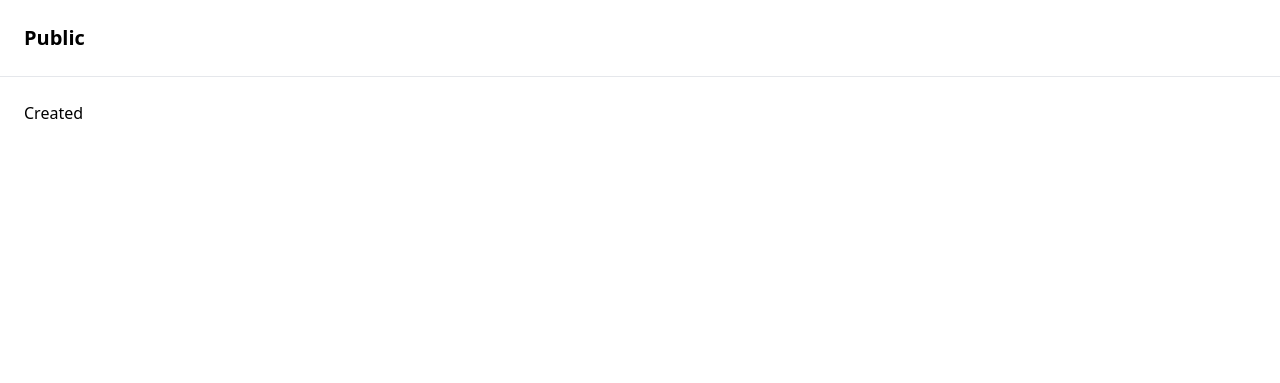
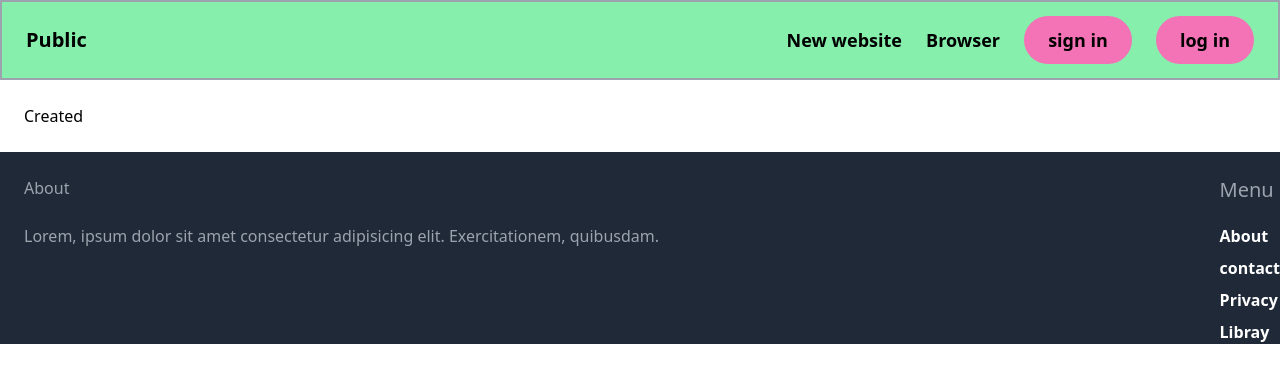
Before and after one commit to Abishake01/python-program, a Django app: page / in a window 1280 px wide. Shown: the top 383 px of the page. Run offline with Django 4.2, Linux system fonts and the light colour scheme; some libraries are stand-ins or nearby versions.

Commit message:
Work start

```diff
--- a/new/heart/templates/core/base.html
+++ b/new/heart/templates/core/base.html
@@ -8,14 +8,37 @@
     <link rel="stylesheet" href="https://cdn.jsdelivr.net/npm/tailwindcss/dist/tailwind.min.css">
 </head>
 <body>
-    <nav class="py-6 px-6 flex justify-between items-center border-b border-gray-200">
+    <nav class="py-6 px-6 flex justify-between items-center border-2 border-gray-400 bg-green-300">
         <a href="/" class="text-xl font-semibold">Public</a>
-    </nav>
+
+    <div class="space-x-5">
+        <a href="#" class="text-lg font-semibold hover:text-blue-600 "  >New website</a>
+        <a href="#"class="text-lg font-semibold hover:text-blue-600 " >Browser</a>
+        <a href="#" class="px-6 py-3 text-lg font-semibold hover:text-blue-900 border-blue-100 rounded-full bg-pink-400">sign in</a>
+        <a href="#" class="px-6 py-3 text-lg font-semibold hover:text-blue-900 border-blue-100 rounded-full bg-pink-400">log in</a>
+    </div>
+</nav>
+
     <div class="px-6 py-6">
 
    {% block contant %}
    {% endblock %}
 </div>
+<div class="  bg-gray-800 justify-between flex ">
+    <div>
+    <h1 class="px-6 py-6 text-gray-400">About</h1>
+    <p class="ml-6 text-gray-400"> Lorem, ipsum dolor sit amet consectetur adipisicing elit. Exercitationem, quibusdam.</p>
+</div>
+    <div >
+        <h2 class="mt-6 text-xl text-gray-400 hover:blue-300">Menu</h2>
+        <ul class="mt-5 space-y-2" >
+            <li><a href="#" class="  font-semibold text-white hover:text-blue-400">About </a></li>
+            <li><a href="{% url 'contact' %}" class="  font-semibold text-white hover:text-blue-400">contact</a></li>
+            <li><a href="#" class="  font-semibold text-white hover:text-blue-400">Privacy</a></li>
+            <li><a href="#" class="  font-semibold text-white hover:text-blue-400">Libray</a></li>
+        </ul>
+    </div>
+</div>
 
 </body>
 </html>
```
